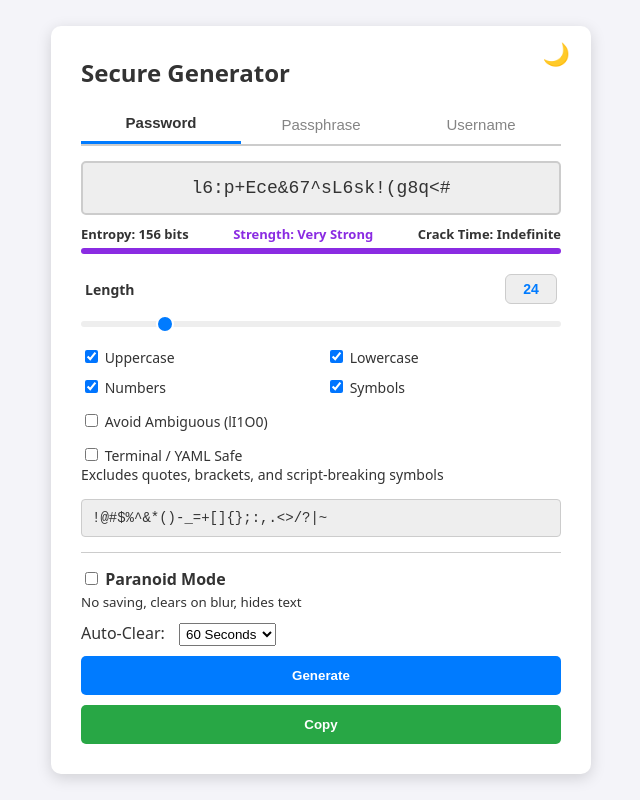
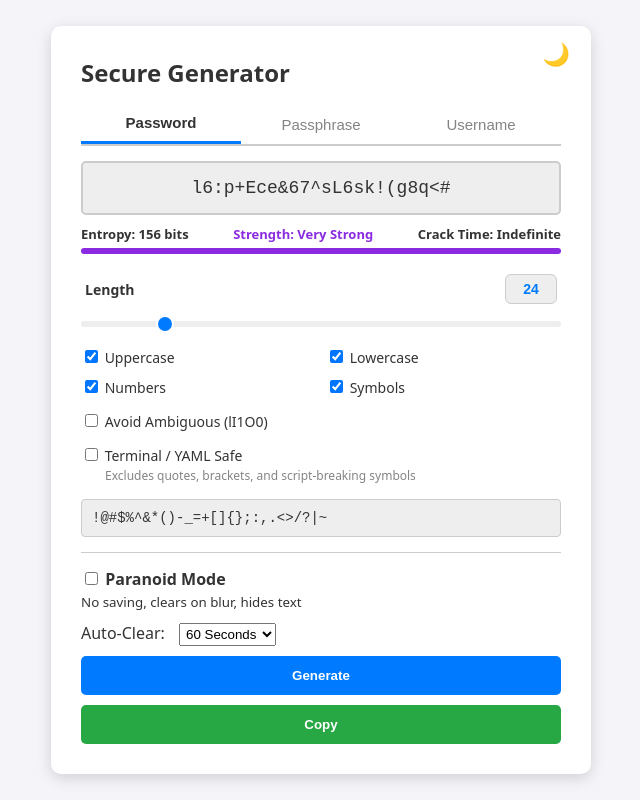
Before and after one commit to jakubgt/homelab-vault-gen, a plain HTML site: page vault-generator/index.html in a window 1280 px wide. Shown: the whole page, without its empty margins (319-959 px from the left). Drawn offline with Linux system fonts and the light colour scheme.

Commit message:
Update styles.css

```diff
--- a/vault-generator/styles.css
+++ b/vault-generator/styles.css
@@ -127,6 +127,13 @@ h2 { margin-top: 0; margin-bottom: 15px; }
 /* Options Grid */
 .options-grid { display: grid; grid-template-columns: 1fr 1fr; gap: 10px; font-size: 14px; margin-bottom: 10px; }
 .full-width-opt { grid-column: 1 / -1; margin-top: 4px; }
+.opt-desc {
+    font-size: 12px;
+    color: var(--text-color);
+    opacity: 0.6;
+    margin-left: 24px;
+    margin-top: 2px;
+}
 .full-width-input {
     grid-column: 1 / -1;
     width: 100%;
```
